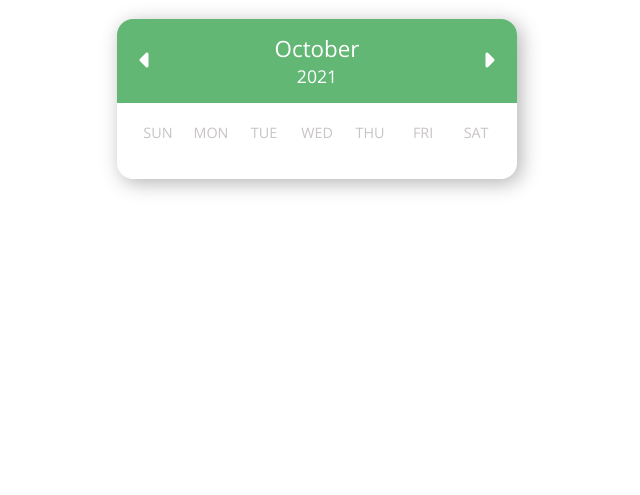
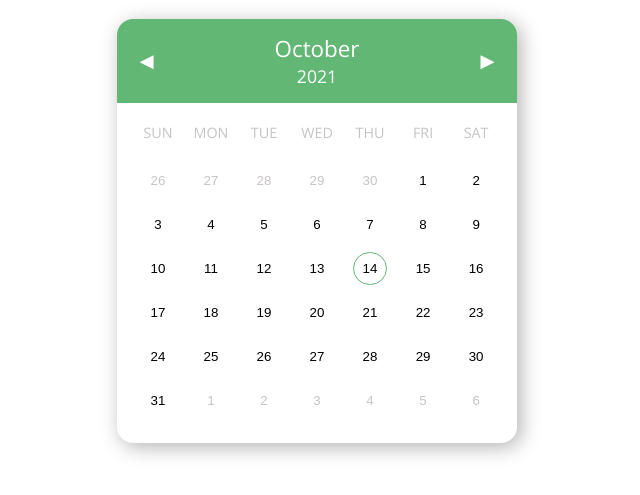
Before and after one commit to jhyj0521/UI-Components, a website with bundled scripts: page 12. Calendar & Datepicker/index.html in a window 1280 px wide. Shown: the part 67-562 px from the top of the page, without its empty margins (323-963 px from the left). Built offline with nearby package versions, Linux system fonts and the light colour scheme.

Commit message:
feat: Calendar

```diff
--- a/12. Calendar & Datepicker/index.html
+++ b/12. Calendar & Datepicker/index.html
@@ -13,10 +13,6 @@
       href="https://unpkg.com/boxicons@2.0.7/css/boxicons.min.css"
       rel="stylesheet"
     />
-    <script
-      src="https://kit.fontawesome.com/7005db9aa3.js"
-      crossorigin="anonymous"
-    ></script>
     <style>
       *,
       *::after,
@@ -55,7 +51,7 @@
 
       .calendar-control {
         color: #fff;
-        font-size: 1.5em;
+        font-size: 1.15em;
         background-color: transparent;
         border-color: transparent;
         cursor: pointer;
@@ -106,13 +102,17 @@
         background-color: #62b774;
         color: white;
       }
+
+      .prevMonth, .nextMonth {
+        color: rgb(200, 196, 196);
+      }
     </style>
   </head>
   <body>
     <h1 class="title">Calendar</h1>
     <div class="calendar">
       <!-- 뷰를 구현하세요 -->
-        <button class="date selected">27</button>
+        <!-- <button class="date selected">27</button>
         <button class="date today">28</button>
         <button class="date">29</button>
         <button class="date">30</button>
@@ -153,7 +153,7 @@
         <button class="date">3</button>
         <button class="date">4</button>
         <button class="date">5</button>
-        <button class="date">6</button>
+        <button class="date">6</button> -->
       </div>
     </div>
     <script type="module" src="index.js"></script>
--- a/12. Calendar & Datepicker/index.js
+++ b/12. Calendar & Datepicker/index.js
@@ -1,10 +1,23 @@
 import store from './store.mjs';
 
-window.addEventListener('DOMContentLoaded', () => {
-  const today = new Date();
-  store.setDate({
-    year: today.getFullYear(),
-    month: today.getMonth(),
-    date: today.getDate()
-  });
-});
+const $calendar = document.querySelector('.calendar');
+
+window.addEventListener('DOMContentLoaded', store.setToday);
+
+$calendar.onclick = ({ target }) => {
+  if (!target.classList.contains('calendar-control')) return;
+
+  let { year, month, date } = store.getDate();
+  year =
+    month === 0 && target.classList.contains('prev')
+      ? year - 1
+      : month === 11 && target.classList.contains('next')
+      ? year + 1
+      : year;
+
+  month = target.classList.contains('prev')
+    ? (month + 11) % 12
+    : (month + 13) % 12;
+
+  store.setDate({ year, month, date });
+};
--- a/12. Calendar & Datepicker/store.mjs
+++ b/12. Calendar & Datepicker/store.mjs
@@ -1,14 +1,63 @@
 import view from './view.mjs';
 
 let date = {};
-
-const getDate = () => date;
+let today = {};
 
 const setDate = newDate => {
   date = newDate;
   view.render();
 };
 
-const store = { setDate, getDate };
+const setToday = () => {
+  const _today = new Date();
+  const _date = {
+    year: _today.getFullYear(),
+    month: _today.getMonth(),
+    date: _today.getDate()
+  };
+
+  today = _date;
+  setDate({ ..._date });
+};
+
+const getDate = () => date;
+
+const getLastDateOfPrevMonth = () => {
+  const _date = new Date(date.year, date.month, 1);
+  _date.setTime(_date - 86400000);
+  return _date.getDate();
+};
+
+const getFirstDayOfMonth = () => new Date(date.year, date.month, 1).getDay();
+
+const getLastDateOfMonth = () =>
+  new Date(date.year, date.month + 1, 0).getDate();
+
+const getLastDayOfMonth = () =>
+  new Date(date.year, date.month, getLastDateOfMonth()).getDay();
+
+const getCalendarOfMonth = () =>
+  Array.from({ length: getLastDateOfMonth() }, (_, index) => index + 1);
+
+const getPartOfPrevMonth = () =>
+  Array.from(
+    { length: getFirstDayOfMonth() },
+    (_, index) => getLastDateOfPrevMonth() - index
+  ).reverse();
+
+const getPartOfNextMonth = () =>
+  Array.from({ length: 6 - getLastDayOfMonth() }, (_, index) => index + 1);
+
+const isToday = () => date.year === today.year && date.month === today.month;
+
+const store = {
+  setDate,
+  setToday,
+  getDate,
+  getCalendarOfMonth,
+  getPartOfPrevMonth,
+  getPartOfNextMonth,
+  isToday
+};
 
 export default store;
--- a/12. Calendar & Datepicker/view.mjs
+++ b/12. Calendar & Datepicker/view.mjs
@@ -18,19 +18,41 @@ const MONTH = [
 const $calendar = document.querySelector('.calendar');
 
 const render = () => {
-  const date = store.getDate();
+  const _date = store.getDate();
+
+  const partOfPrevMonth = store
+    .getPartOfPrevMonth()
+    .map(date => `<button class="date prevMonth">${date}</button>`)
+    .join('');
+
+  const calendarOfMonth = store
+    .getCalendarOfMonth()
+    .map(
+      date =>
+        `<button class="date ${
+          store.isToday() && date === _date.date ? 'today' : ''
+        }">${date}</button>`
+    )
+    .join('');
+
+  const partOfNextMonth = store
+    .getPartOfNextMonth()
+    .map(date => `<button class="date nextMonth">${date}</button>`)
+    .join('');
+
+  const calendar = partOfPrevMonth + calendarOfMonth + partOfNextMonth;
 
   $calendar.innerHTML = `
     <div class="calendar-nav">
         <button class="calendar-control prev">
-          <i class="fas fa-caret-left"></i>
+          &#9664;
         </button>
         <div>
-          <div class="month">${MONTH[date.month]}</div>
-          <div class="year">${date.year}</div>
+          <div class="month">${MONTH[_date.month]}</div>
+          <div class="year">${_date.year}</div>
         </div>
         <button class="calendar-control next">
-          <i class="fas fa-caret-right"></i>
+          &#9654;
         </button>
     </div>
     <div class="calendar-grid">
@@ -41,6 +63,7 @@ const render = () => {
         <div class="day">THU</div>
         <div class="day">FRI</div>
         <div class="day">SAT</div>
+        ${calendar}
     </div>
   `;
 };
```
